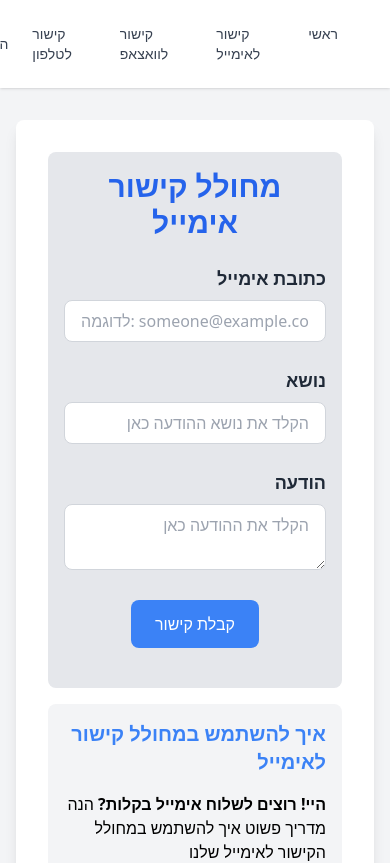
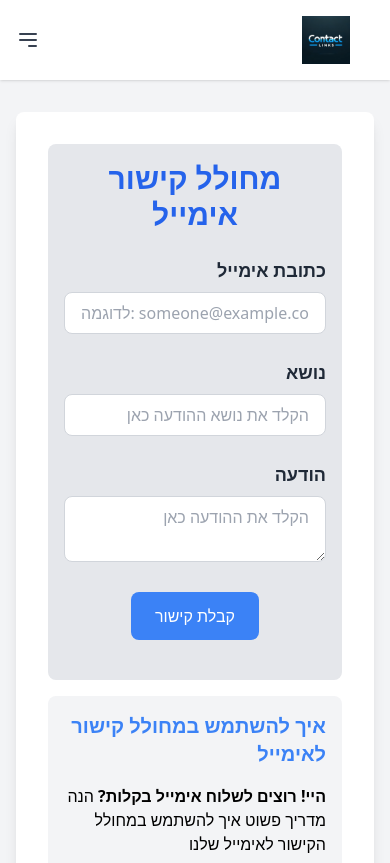
Before and after one commit to SimchaSucot/ContactLinks, a React (Vite) app in the folder client/: page /email-link in a window 390 px wide. Shown: the top 863 px of the page. Built offline with nearby package versions, Linux system fonts and the light colour scheme.

Commit message:
New menu for mobile

```diff
--- a/client/src/components/home.jsx
+++ b/client/src/components/home.jsx
@@ -1,7 +1,17 @@
-import React from 'react';
+import React, { useState } from 'react';
 import { Outlet, Link } from 'react-router-dom';
 
 const Home = () => {
+  const [isMenuOpen, setIsMenuOpen] = useState(false);
+
+  const toggleMenu = () => {
+    setIsMenuOpen(!isMenuOpen);
+  };
+
+  const closeMenu = () => {
+    setIsMenuOpen(false);
+  };
+
   return (
     <div className="min-h-screen bg-gray-100">
       <header className="bg-white shadow">
@@ -11,7 +21,7 @@ const Home = () => {
               <img src="/logo/logo_contactLinks_4.webp" alt="Logo" className="h-12" />
             </div>
           </div>
-          <nav className="flex flex-1 justify-center flex-row-reverse space-x-reverse space-x-6">
+          <nav className="hidden md:flex flex-1 justify-center flex-row-reverse space-x-reverse space-x-6">
             {[
               { text: 'ראשי', path: '/' },
               { text: 'קישור לאימייל', path: '/email-link' },
@@ -22,16 +32,61 @@ const Home = () => {
                 key={index}
                 to={item.path}
                 className="text-gray-700 px-3 py-2 rounded-md text-sm font-medium transition duration-300 hover:bg-blue-500 hover:text-white"
+                onClick={closeMenu}
               >
                 {item.text}
               </Link>
             ))}
           </nav>
-          <div className="flex items-center">
+          <button
+            className="md:hidden text-gray-700 focus:outline-none"
+            onClick={toggleMenu}
+          >
+            <svg
+              className="h-6 w-6"
+              fill="none"
+              stroke="currentColor"
+              viewBox="0 0 24 24"
+              xmlns="http://www.w3.org/2000/svg"
+            >
+              <path
+                strokeLinecap="round"
+                strokeLinejoin="round"
+                strokeWidth="2"
+                d="M4 6h16M4 12h16m-7 6h7"
+              ></path>
+            </svg>
+          </button>
+          <div className="hidden md:flex items-center">
             <a href="#login" className="text-gray-700 hover:text-gray-900 ml-4 px-3 py-2 rounded-md text-sm font-medium">התחבר</a>
             <a href="#signup" className="text-gray-700 hover:text-gray-900 ml-4 px-3 py-2 rounded-md text-sm font-medium">הרשמה</a>
           </div>
         </div>
+        {isMenuOpen && (
+          <nav className="md:hidden bg-white shadow-lg absolute top-0 right-0 w-full z-50">
+            <div className="container mx-auto px-4 py-4">
+              {[
+                { text: 'ראשי', path: '/' },
+                { text: 'קישור לאימייל', path: '/email-link' },
+                { text: 'קישור לוואצאפ', path: '/whatsapp-link' },
+                { text: 'קישור לטלפון', path: '/phone-link' },
+              ].map((item, index) => (
+                <Link
+                  key={index}
+                  to={item.path}
+                  className="block text-gray-700 px-3 py-2 rounded-md text-sm font-medium transition duration-300 hover:bg-blue-500 hover:text-white"
+                  onClick={closeMenu}
+                >
+                  {item.text}
+                </Link>
+              ))}
+              <div className="flex flex-col mt-4">
+                <a href="#login" className="text-gray-700 hover:text-gray-900 mb-2 px-3 py-2 rounded-md text-sm font-medium">התחבר</a>
+                <a href="#signup" className="text-gray-700 hover:text-gray-900 px-3 py-2 rounded-md text-sm font-medium">הרשמה</a>
+              </div>
+            </div>
+          </nav>
+        )}
       </header>
       <main className="container mx-auto px-4 py-8">
         <Outlet />
```
